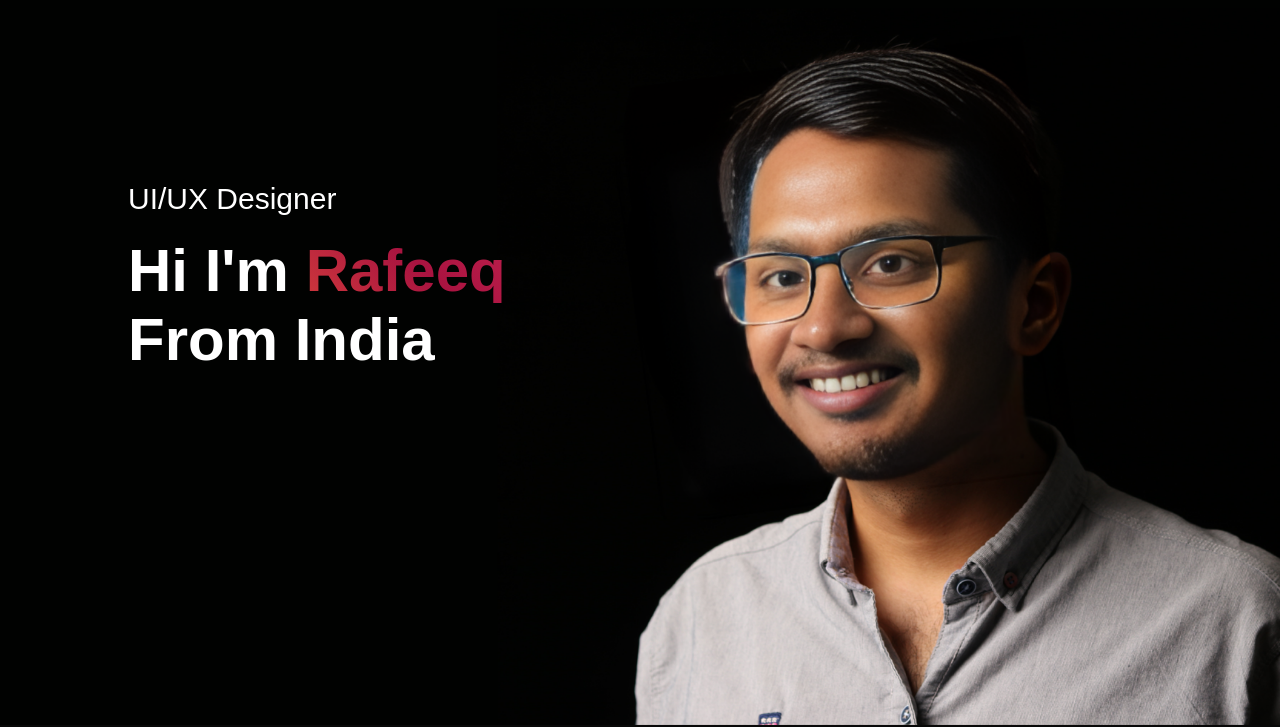
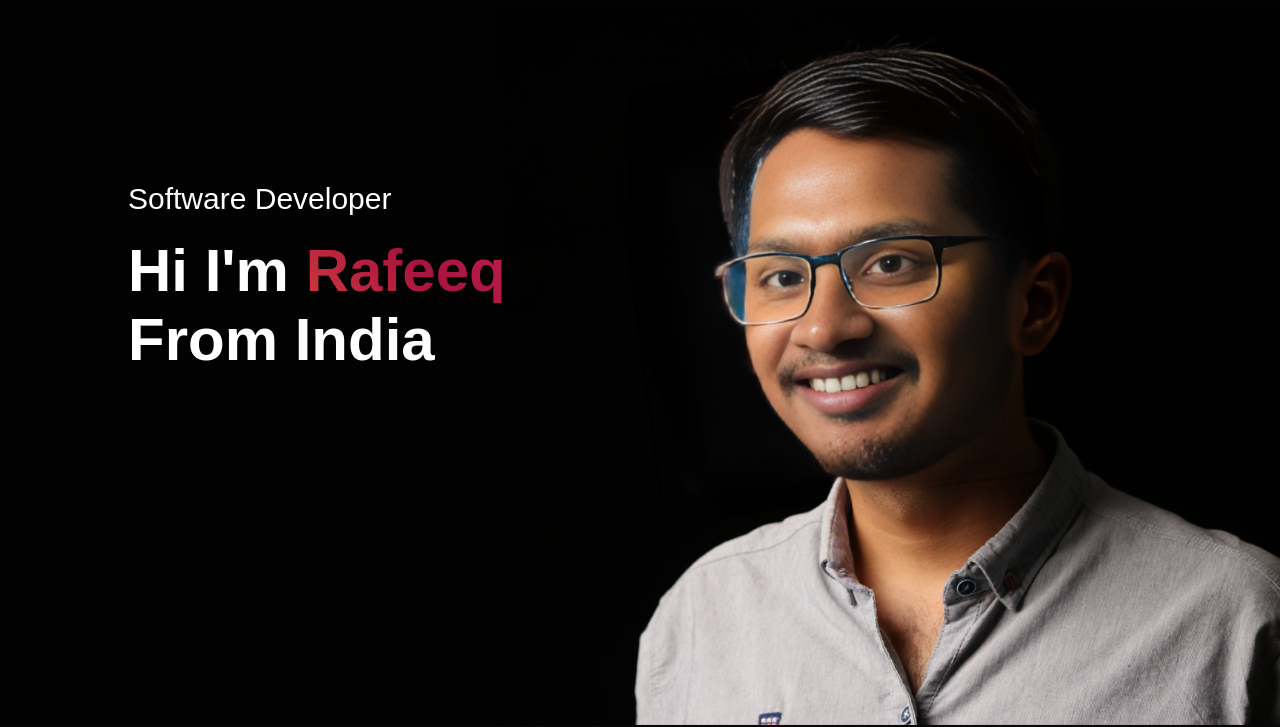
Before and after one commit to Mohammed-Rafeeq13/Mohammed-Rafeeq-Portfolio, a plain HTML site: page index.html in a window 1280 px wide. Shown: the part 75-802 px from the top of the page. Drawn offline with Linux system fonts and the light colour scheme.

Commit message:
index.html

```diff
--- a/index.html
+++ b/index.html
@@ -33,7 +33,7 @@
           <i class="fas fa-bars" onclick="openmenu()"></i>
         </nav>
         <div class="header-text">
-          <p>UI/UX Designer</p>
+          <p>Software Developer</p>
           <h1>
             Hi I'm <span>Rafeeq</span> <br />
             From India
```
